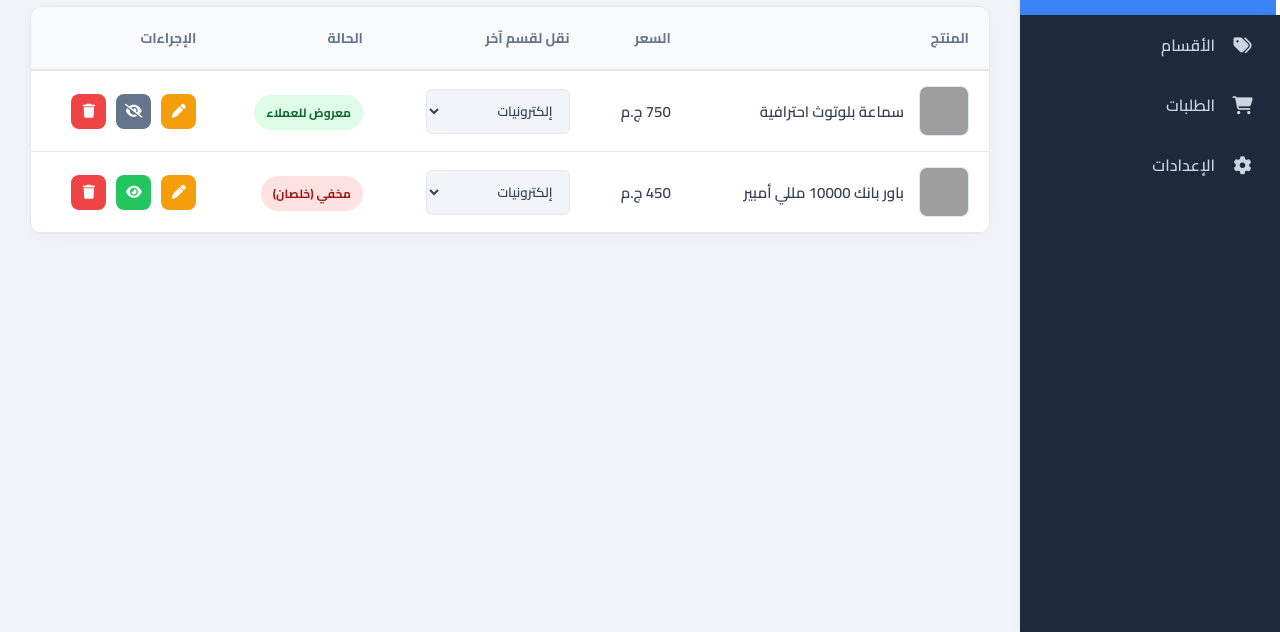
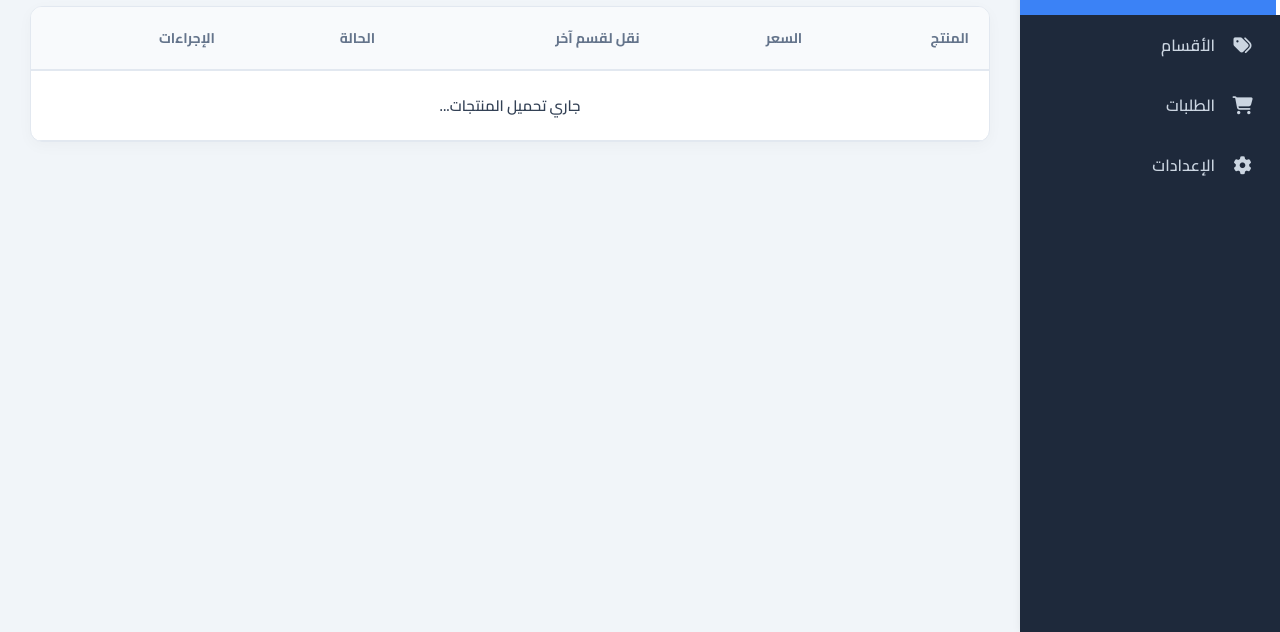
Before and after one commit to mody3mr/modyStore, a plain HTML site: page dashboard/index.html in a window 1280 px wide. Shown: the part 168-800 px from the top of the page. Drawn offline with Linux system fonts and the light colour scheme; grey boxes are pictures that could not be loaded.

Commit message:
Update product table to load products dynamically
Replaced static product rows with a dynamic loading message.

```diff
--- a/dashboard/index.html
+++ b/dashboard/index.html
@@ -129,58 +129,10 @@
                             <th>الإجراءات</th>
                         </tr>
                     </thead>
-                    <tbody>
-                        <!-- منتج مفعل -->
-                        <tr>
-                            <td>
-                                <div class="product-info">
-                                    <img src="https://images.unsplash.com/photo-1505740420928-5e560c06d30e?auto=format&fit=crop&w=100&q=80" class="product-img" alt="سماعة">
-                                    <span>سماعة بلوتوث احترافية</span>
-                                </div>
-                            </td>
-                            <td>750 ج.م</td>
-                            <td>
-                                <select class="category-select">
-                                    <option value="electronics" selected>إلكترونيات</option>
-                                    <option value="offers">عروض وتخفيضات</option>
-                                    <option value="accessories">إكسسوارات</option>
-                                </select>
-                            </td>
-                            <td><span class="badge badge-active">معروض للعملاء</span></td>
-                            <td>
-                                <div class="actions">
-                                    <button class="btn-action btn-edit" title="تعديل"><i class="fas fa-pen"></i></button>
-                                    <button class="btn-action btn-hide" title="تعطيل/إخفاء"><i class="fas fa-eye-slash"></i></button>
-                                    <button class="btn-action btn-delete" title="حذف نهائي"><i class="fas fa-trash"></i></button>
-                                </div>
-                            </td>
-                        </tr>
-
-                        <!-- منتج مخفي -->
-                        <tr>
-                            <td>
-                                <div class="product-info">
-                                    <img src="https://images.unsplash.com/photo-1585366119957-e9730b6d0f60?auto=format&fit=crop&w=100&q=80" class="product-img" alt="باور بانك">
-                                    <span>باور بانك 10000 مللي أمبير</span>
-                                </div>
-                            </td>
-                            <td>450 ج.م</td>
-                            <td>
-                                <select class="category-select">
-                                    <option value="electronics" selected>إلكترونيات</option>
-                                    <option value="offers">عروض وتخفيضات</option>
-                                </select>
-                            </td>
-                            <td><span class="badge badge-inactive">مخفي (خلصان)</span></td>
-                            <td>
-                                <div class="actions">
-                                    <button class="btn-action btn-edit" title="تعديل"><i class="fas fa-pen"></i></button>
-                                    <button class="btn-action btn-hide" style="background-color: #22c55e;" title="تفعيل/إظهار"><i class="fas fa-eye"></i></button>
-                                    <button class="btn-action btn-delete" title="حذف نهائي"><i class="fas fa-trash"></i></button>
-                                </div>
-                            </td>
-                        </tr>
-                    </tbody>
+                    <tbody id="productsTableBody">
+            <!-- المنتجات هتظهر هنا أوتوماتيك من قاعدة البيانات -->
+            <tr><td colspan="5" style="text-align: center; padding: 20px;">جاري تحميل المنتجات...</td></tr>
+        </tbody>
                 </table>
             </div>
         </div>
```
